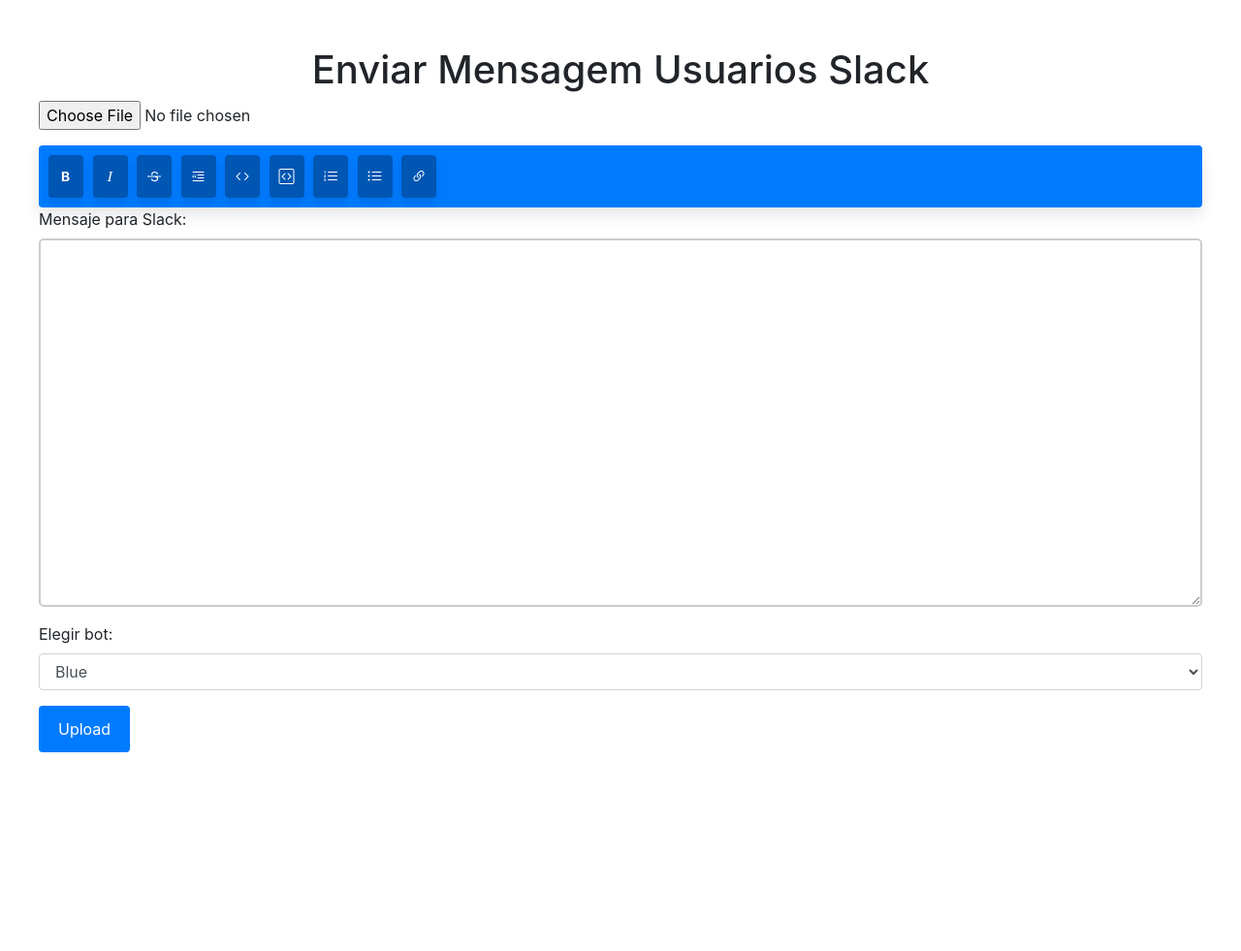
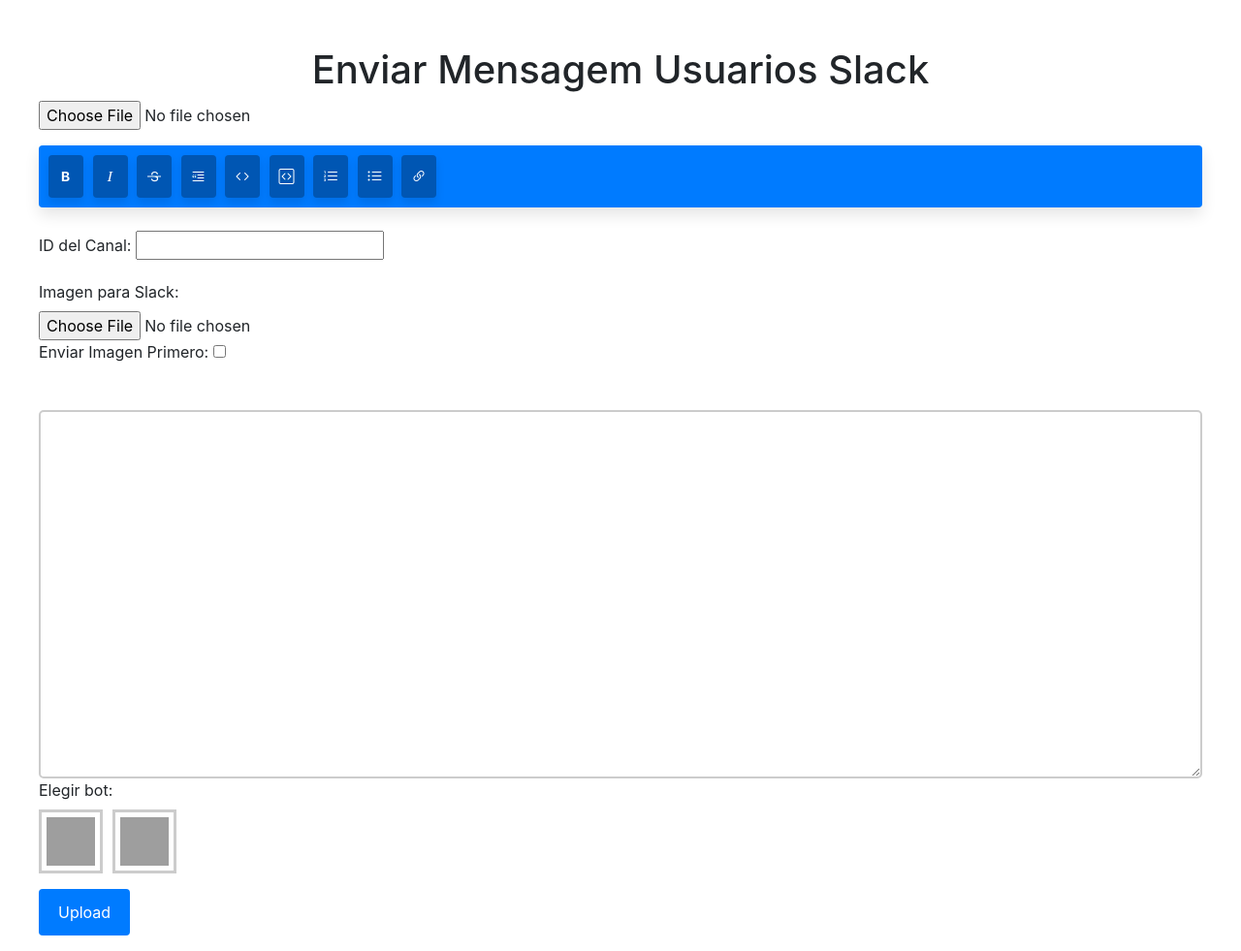
Before and after one commit to hermanitoPro/Script-enviar-mensagem-Slack-Usuario, a Flask app: page / in a window 1280 px wide. Shown: the whole page at 97% size. Before the commit the page ends 776 px from the top, so only its background shows below. Run offline with Flask 3, Linux system fonts and the light colour scheme; some libraries are stand-ins or nearby versions; grey boxes are pictures that could not be loaded.

Commit message:
atualizando

```diff
--- a/app.py
+++ b/app.py
@@ -12,20 +12,54 @@
 app = Flask(__name__)
 app.config['UPLOAD_FOLDER'] = './uploads'
 app.secret_key = os.urandom(24).hex()
-ALLOWED_EXTENSIONS = {'csv'}
+ALLOWED_EXTENSIONS = {'csv', 'png', 'jpg', 'jpeg', 'gif'}
 slack_token = os.environ.get('SLACK_TOKEN')
 client = WebClient(token=slack_token)
 @app.route('/', methods=['GET', 'POST'])
 def upload_file():
     if request.method == 'POST':
+        # Aquí, verifica y crea la carpeta si no existe
+        if not os.path.exists(app.config['UPLOAD_FOLDER']):
+            os.makedirs(app.config['UPLOAD_FOLDER'])
         bot_choice = request.form.get('botChoice', 'BOT1')
         slack_token = os.environ.get(f'SLACK_TOKEN_{bot_choice}')
         client = WebClient(token=slack_token)
+        canal_id = request.form.get('canalId', '').strip()
+        mensaje = request.form.get('message', '')
+        imagen = request.files.get('imagen')
+        # Recoger el valor del nuevo input
+        imagen_primero = request.form.get('imagenPrimero') == 'true'
+        # Si se proporciona un ID de canal, enviar el mensaje directamente al canal
+        if canal_id:
+            try:
+                imagen_path = None  # Inicializamos imagen_path
+                if imagen and allowed_file(imagen.filename):
+                    imagen_filename = secure_filename(imagen.filename)
+                    imagen_path = os.path.join(app.config['UPLOAD_FOLDER'], imagen_filename)
+                    imagen.save(imagen_path)
+                    # Si imagen_primero es True, enviamos la imagen antes del mensaje
+                    if imagen_primero:
+                        client.files_upload(channels=canal_id, file=imagen_path, title="Imagen Adjunta")
+                        if os.path.exists(imagen_path):
+                            os.remove(imagen_path)
+                # Enviamos el mensaje
+                if mensaje.strip():
+                    client.chat_postMessage(channel=canal_id, text=mensaje)
+                # Si imagen_primero es False, enviamos la imagen después del mensaje
+                if imagen and not imagen_primero:
+                    client.files_upload(channels=canal_id, file=imagen_path, title="Imagen Adjunta")
+                    if os.path.exists(imagen_path):
+                        os.remove(imagen_path)
+                flash('Mensaje enviado exitosamente al canal')
+                return redirect(url_for('upload_file'))
+            except SlackApiError as e:
+                flash(f'Error al enviar mensaje al canal: {e.response["error"]}')
+                return redirect(request.url)
+        # Si no se proporciona un ID de canal, seguir el flujo original
         if 'file' not in request.files:
             flash('Arquivo não encontrado')
             return redirect(request.url)
         file = request.files['file']
-        mensaje = request.form.get('message', '')
         if file.filename == '':
             flash('Nenhum arquivo foi selecionado')
             return redirect(request.url)
@@ -33,27 +67,37 @@
             filename = secure_filename(file.filename)
             file_path = os.path.join(app.config['UPLOAD_FOLDER'], filename)
             file.save(file_path)
-            process_file(file_path, mensaje, client)
+            imagen_path = None
+            if imagen and allowed_file(imagen.filename):
+                imagen_filename = secure_filename(imagen.filename)
+                imagen_path = os.path.join(app.config['UPLOAD_FOLDER'], imagen_filename)
+                imagen.save(imagen_path)
+            process_file(file_path, mensaje, client, imagen_path, imagen_primero)  # Pasamos imagen_primero
             flash('Mensaje enviado exitosamente')
             return redirect(url_for('upload_file'))
     return render_template('upload.html')
-def process_file(file_path, mensaje, client):
+def process_file(file_path, mensaje, client, imagen_path=None, imagen_primero=False):
     destinatarios_enviados = []
     destinatarios_errores = []
-    # Detectar la codificación del archivo
     with open(file_path, 'rb') as f:
         result = chardet.detect(f.read())
     try:
         df = pd.read_csv(file_path, sep=';', encoding=result['encoding'])
         for index, row in df.iterrows():
             destinatario = row['Destinatário']
-            # Nuevo: Busca el mensaje de la columna "Posição" si existe
-            numero_mensaje = row.get('Posição', None)  # Obtener el número de la columna "Posição"
-            mensaje_especifico = mensaje.replace("{aqui}", str(numero_mensaje)) if numero_mensaje else mensaje  # Reemplazar {aqui} con el número
+            numero_mensaje = row.get('Posição', None)
+            mensaje_especifico = mensaje.replace("{aqui}", str(numero_mensaje)) if numero_mensaje else mensaje
             while True:
                 try:
                     user = client.users_lookupByEmail(email=destinatario)
-                    client.chat_postMessage(channel=user['user']['id'], text=mensaje_especifico)
+                    # Si imagen_primero es True, enviamos la imagen antes del mensaje
+                    if imagen_path and imagen_primero:
+                        client.files_upload(channels=user['user']['id'], file=imagen_path, title="Imagen Adjunta")
+                    if mensaje_especifico.strip():
+                        client.chat_postMessage(channel=user['user']['id'], text=mensaje_especifico)
+                    # Si imagen_primero es False, enviamos la imagen después del mensaje
+                    if imagen_path and not imagen_primero:
+                        client.files_upload(channels=user['user']['id'], file=imagen_path, title="Imagen Adjunta")
                     print(f"Mensagem enviada para {destinatario}")
                     destinatarios_enviados.append(destinatario)
                     break
@@ -66,10 +110,8 @@
                         destinatarios_errores.append((destinatario, e.response['error']))
                         break
         enviar_resumen(destinatarios_enviados, destinatarios_errores)
-    except FileNotFoundError:
-        print("Error: Não foi possível encontrar o arquivo CSV.")
-    except PermissionError:
-        print("Erro: Você não tem permissão para ler o arquivo CSV.")
+        if imagen_path and os.path.exists(imagen_path):
+            os.remove(imagen_path)
     except Exception as e:
         print(f"Erro inesperado: {str(e)}")
 def enviar_resumen(destinatarios_enviados, destinatarios_errores):
@@ -99,5 +141,5 @@
         os.remove(resumen_excel)
 def allowed_file(filename):
     return '.' in filename and filename.rsplit('.', 1)[1].lower() in ALLOWED_EXTENSIONS
-if __name__ == '__main__':
+if __name__ == '__main__':  # Corrección aquí
     app.run(debug=True)
--- a/templates/upload.html
+++ b/templates/upload.html
@@ -89,10 +89,32 @@
       visibility: visible;
       opacity: 1;
     }
+    /* ... (otros estilos) ... */
+    #botList {
+      list-style-type: none;
+      padding: 0;
+    }
+    #botList li {
+      display: inline-block;
+      cursor: pointer;
+      border: 3px solid #ccc;
+      margin-right: 5px;
+      padding: 5px;
+    }
+    #botList li.selected {
+      border-color: #007bff;
+      background-color: #e9f2ff;
+    }
+    .bot-icon {
+      width: 50px;
+      /* Ajusta a tu preferencia */
+      height: 50px;
+      /* Ajusta a tu preferencia */
+    }
   </style>
 </head>
 <body>
-  <div class="container d-flex flex-column justify-content-center align-items-center ">
+  <div class="container d-flex flex-column justify-content-center align-items-center">
     <h1 class="mt-5">Enviar Mensagem Usuarios Slack</h1>
     <form method=post enctype=multipart/form-data>
       <div class="form-group">
@@ -111,20 +133,33 @@
         <button type="button" onclick="applyFormat('link')"><i class="bi bi-link-45deg"></i></button>
       </div>
       <!-- End of Toolbar -->
+      <br>
       <div class="form-group">
-        <label for="message">Mensaje para Slack:</label>
-        <textarea class="form-control" id="message" name="message" rows="10"></textarea>
+        <label for="canalId">ID del Canal:</label>
+        <input type="text" name="canalId" id="canalId">
       </div>
       <div class="form-group">
-        <label for="botChoice">Elegir bot:</label>
-        <select class="form-control" id="botChoice" name="botChoice">
-            <option value="BOT1">Blue</option>
-            <option value="BOT2">Neo-Bot</option>
-        </select>
-    </div>
-      <button type="submit" class="btn btn-primary">Upload</button>
-      <!-- Agregar el botón "Volver" aquí -->
-      <button type="button" id="goBackButton" class="btn btn-secondary mt-2" style="display:none;">Voltar</button>
+        <label for="imagen">Imagen para Slack:</label>
+        <input type=file class="form-control-file" id="imagen" name="imagen">
+        <label for="imagenPrimero">Enviar Imagen Primero:</label>
+        <input type="checkbox" id="imagenPrimero" name="imagenPrimero" value="true">
+      </div>
+      <div class="form-group">
+        <label for="message"></label>
+        <textarea class="form-control" id="message" name="message" rows="10"></textarea>
+        <div class="form-group">
+          <label for="botChoice">Elegir bot:</label>
+          <ul id="botList">
+            <li data-bot="BOT1"><img class="bot-icon" src="https://avatars.slack-edge.com/2022-07-12/3803133481297_ab0134d887e6101e4be8_96.png"
+                alt="Bot 1"></li>
+            <li data-bot="BOT2"><img class="bot-icon" src="https://avatars.slack-edge.com/2022-07-11/3785241971426_4a0eac0c6ea25d387ea0_96.jpg"
+                alt="Bot 2"></li>
+          </ul>
+          <input type="hidden" name="botChoice" id="botChoice">
+        </div>
+        <button type="submit" class="btn btn-primary">Upload</button>
+        <!-- Agregar el botón "Volver" aquí -->
+        <button type="button" id="goBackButton" class="btn btn-secondary mt-2" style="display:none;">Voltar</button>
     </form>
     <div id="loading-image" style="display: none;">
       <img src="https://gifs.eco.br/wp-content/uploads/2021/08/imagens-e-gifs-de-loading-7.gif" alt="Cargando...">
@@ -217,6 +252,12 @@
       localStorage.setItem('prevMessage', currentMessage);
       $('#loading-image').show();
     });
+    // Controlador de eventos para seleccionar un bot
+    $('#botList li').on('click', function () {
+      $('#botList li').removeClass('selected');
+      $(this).addClass('selected');
+      $('#botChoice').val($(this).data('bot'));
+    });
     setTimeout(function () {
       $('.flash-message').fadeOut('fast');
     }, 1000);
```
Also changed, not shown: README.md.
